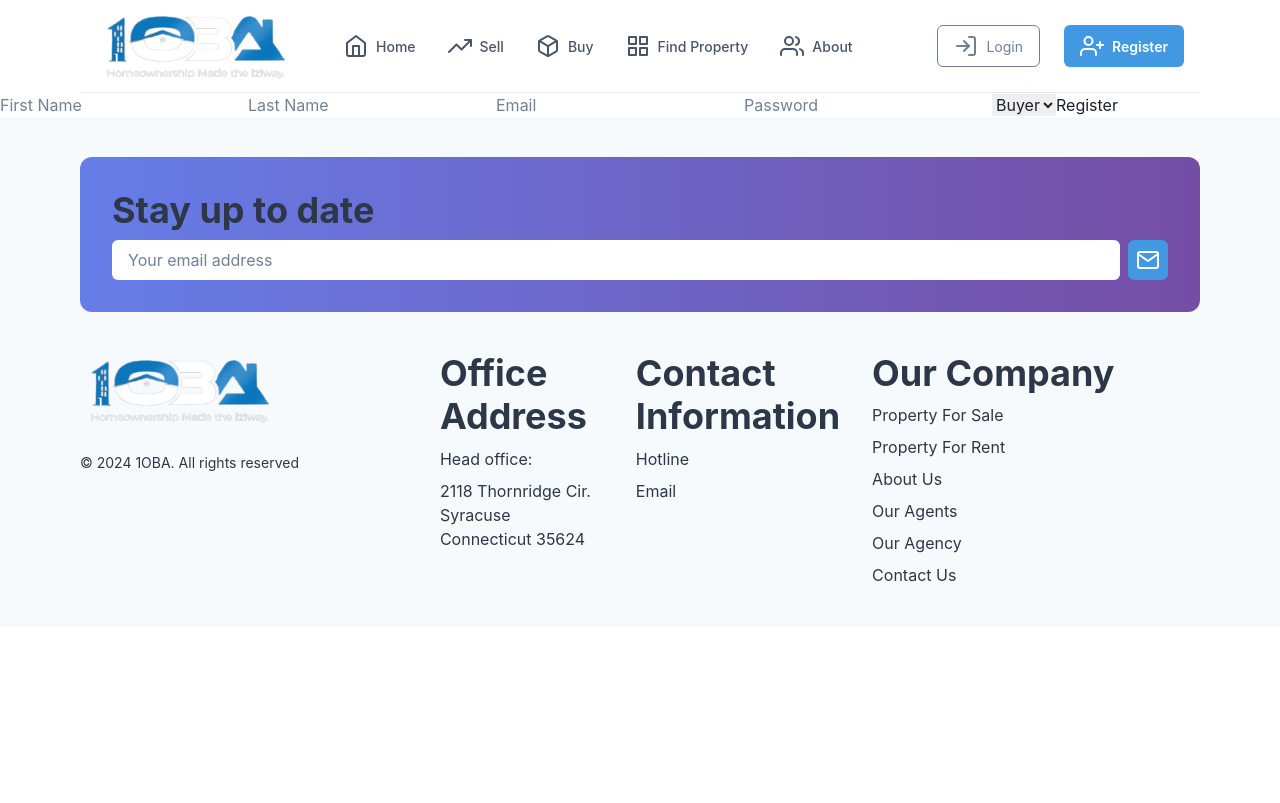
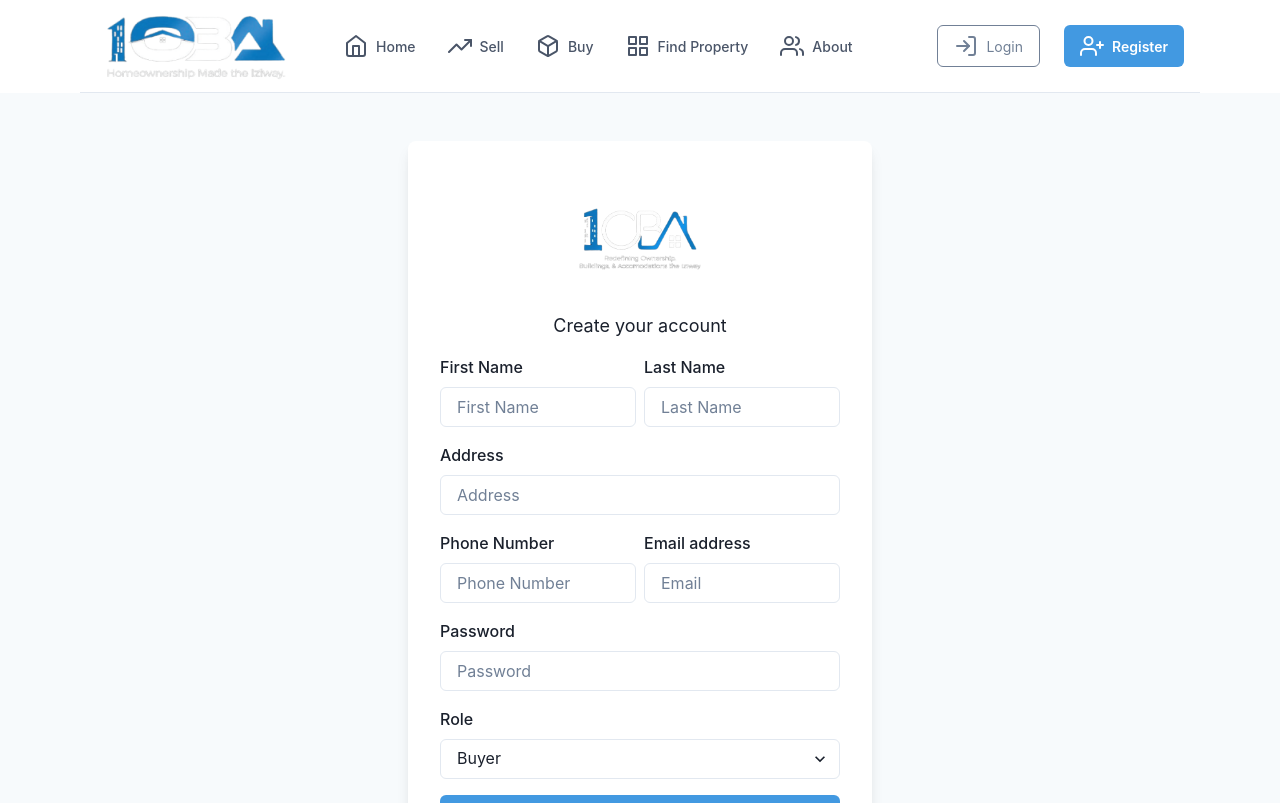
Before and after one commit to ahmadthakur/1oba-website-client, a React (Create React App) app: page /register in a window 1280 px wide. Shown: the top 803 px of the page. Built offline with nearby package versions, Linux system fonts and the light colour scheme.

Commit message:
chore: Update API base URL in UserContext.js and Navbar.js
This commit updates the API base URL in the UserContext.js and Navbar.js files to use the REACT_APP_API_BASE_URL environment variable, ensuring consistency and flexibility in making API requests.

```diff
--- a/src/components/Login.js
+++ b/src/components/Login.js
@@ -14,6 +14,7 @@ import {
   Text,
   useColorModeValue,
   Image,
+  useToast,
 } from "@chakra-ui/react";
 import logo from "../images/logo-f.png";
 
@@ -21,10 +22,29 @@ export default function Login() {
   const [email, setEmail] = useState("");
   const [password, setPassword] = useState("");
   const { login } = useContext(UserContext);
+  const toast = useToast();
 
   const handleSubmit = async (e) => {
     e.preventDefault();
+    try {
       await login(email, password);
+      toast({
+        title: "Logged in",
+        description: "You have successfully logged in.",
+        status: "success",
+        duration: 3000,
+        isClosable: true,
+      });
+    } catch (err) {
+      console.error(err);
+      toast({
+        title: "Error",
+        description: err.message,
+        status: "error",
+        duration: 3000,
+        isClosable: true,
+      });
+    }
   };
 
   return (
@@ -35,21 +55,19 @@ export default function Login() {
       bg={useColorModeValue("gray.50", "gray.800")}
     >
       <Stack spacing={8} mx={"auto"} maxW={"lg"} py={12} px={6}>
-
         <Box
           rounded={"lg"}
           bg={useColorModeValue("white", "gray.700")}
           boxShadow={"lg"}
           p={8}
         >
+          <form onSubmit={handleSubmit}>
             <Stack spacing={4}>
               <Stack align={"center"}>
                 <Image src={logo} alt="Logo" maxWidth={"200px"} />
-          <Text fontSize={"lg"}>
-            Sign in to your account
-          </Text>
+                <Text fontSize={"lg"}>Sign in to your account</Text>
               </Stack>
-            <FormControl id="email" onSubmit={handleSubmit}>
+              <FormControl id="email">
                 <FormLabel>Email address</FormLabel>
                 <Input
                   type="email"
@@ -90,6 +108,7 @@ export default function Login() {
                 </Button>
               </Stack>
             </Stack>
+          </form>
         </Box>
       </Stack>
     </Flex>
--- a/src/components/Navbar.js
+++ b/src/components/Navbar.js
@@ -15,6 +15,7 @@ import {
   useDisclosure,
   Image,
   Spacer,
+  Avatar,
 } from "@chakra-ui/react";
 import { HamburgerIcon, CloseIcon } from "@chakra-ui/icons";
 import {
@@ -79,6 +80,18 @@ export default function NavigationBar() {
           direction={"row"}
           spacing={6}
         >
+          {user ? (
+            <>
+              <Avatar name={user.name} src={user.avatar} />
+              <Button
+                onClick={logout}
+                display={{ base: "none", md: "inline-flex" }}
+              >
+                Logout
+              </Button>
+            </>
+          ) : (
+            <>
               <Button
                 py={2}
                 px={4}
@@ -91,13 +104,13 @@ export default function NavigationBar() {
                 _hover={{
                   bg: "grey.300",
                 }}
+                display={{ base: "none", md: "inline-flex" }}
               >
                 <Box as={LogIn} mr={2} /> Login
               </Button>
               <Button
                 py={2}
                 px={4}
-            display={{ base: "none", md: "inline-flex" }}
                 fontSize={"sm"}
                 fontWeight={600}
                 variant={"link"}
@@ -108,9 +121,12 @@ export default function NavigationBar() {
                 _hover={{
                   bg: "blue.300",
                 }}
+                display={{ base: "none", md: "inline-flex" }}
               >
                 <Box as={UserPlus} mr={2} /> Register
               </Button>
+            </>
+          )}
         </Stack>
       </Flex>
 
@@ -151,6 +167,8 @@ const DesktopNav = () => {
 };
 
 const MobileNav = () => {
+  const { user, logout } = useContext(UserContext);
+
   return (
     <Stack
       bg={useColorModeValue("white", "gray.800")}
@@ -160,6 +178,20 @@ const MobileNav = () => {
       {NAV_ITEMS.map((navItem) => (
         <MobileNavItem key={navItem.label} {...navItem} />
       ))}
+      {user ? (
+        <Button onClick={logout} w="full">
+          Logout
+        </Button>
+      ) : (
+        <>
+          <Button as={Link} to="/login" w="full" variant="ghost">
+            Login
+          </Button>
+          <Button as={Link} to="/register" w="full" colorScheme="blue">
+            Register
+          </Button>
+        </>
+      )}
     </Stack>
   );
 };
--- a/src/components/Register.js
+++ b/src/components/Register.js
@@ -1,56 +1,169 @@
-import React, { useState, useContext } from 'react';
-import { UserContext } from '../context/UserContext';
+import React, { useState, useContext } from "react";
+import { UserContext } from "../context/UserContext";
+import {
+  Flex,
+  Box,
+  FormControl,
+  FormLabel,
+  Input,
+  Stack,
+  Button,
+  Heading,
+  Text,
+  useColorModeValue,
+  Image,
+  useToast,
+  Select,
+} from "@chakra-ui/react";
+import logo from "../images/logo-f.png";
+import { Form } from "react-router-dom";
 
-const Register = () => {
-    const [fName, setFName] = useState('');
-    const [lName, setLName] = useState('');
-    const [email, setEmail] = useState('');
-    const [password, setPassword] = useState('');
-    const [role, setRole] = useState('buyer');
+export default function Register() {
+  const [fName, setFName] = useState("");
+  const [lName, setLName] = useState("");
+  const [address, setAddress] = useState("");
+  const [phoneNumber, setPhoneNumber] = useState("");
+  const [email, setEmail] = useState("");
+  const [password, setPassword] = useState("");
+  const [role, setRole] = useState("buyer");
   const { register } = useContext(UserContext);
+  const toast = useToast();
 
   const handleSubmit = async (e) => {
     e.preventDefault();
+    try {
       await register(fName, lName, email, password, role);
+      toast({
+        title: "Registered",
+        description: "You have successfully registered.",
+        status: "success",
+        duration: 3000,
+        isClosable: true,
+      });
+    } catch (err) {
+      console.error(err);
+      toast({
+        title: "Error",
+        description: err.message,
+        status: "error",
+        duration: 3000,
+        isClosable: true,
+      });
+    }
   };
 
   return (
+    <Flex
+      minH={"100vh"}
+      align={"center"}
+      justify={"center"}
+      bg={useColorModeValue("gray.50", "gray.800")}
+    >
+      <Stack spacing={8} mx={"auto"} maxW={"lg"} py={12} px={6}>
+        <Box
+          rounded={"lg"}
+          bg={useColorModeValue("white", "gray.700")}
+          boxShadow={"lg"}
+          p={8}
+        >
           <form onSubmit={handleSubmit}>
-            <input
+            <Stack spacing={4}>
+              <Stack align={"center"}>
+                <Image src={logo} alt="Logo" maxWidth={"200px"} />
+                <Text fontSize={"lg"}>Create your account</Text>
+              </Stack>
+              <Flex gap={2}>
+                <FormControl id="fName" flex={1}>
+                  <FormLabel>First Name</FormLabel>
+                  <Input
                     type="text"
                     value={fName}
                     onChange={(e) => setFName(e.target.value)}
                     placeholder="First Name"
                     required
                   />
-            <input
+                </FormControl>
+                <FormControl id="lName" flex={1}>
+                  <FormLabel>Last Name</FormLabel>
+                  <Input
                     type="text"
                     value={lName}
                     onChange={(e) => setLName(e.target.value)}
                     placeholder="Last Name"
                     required
                   />
-            <input
+                </FormControl>
+              </Flex>
+              <FormControl id="address">
+                <FormLabel>Address</FormLabel>
+                <Input
+                  type="text"
+                  value={address}
+                  onChange={(e) => setAddress(e.target.value)}
+                  placeholder="Address"
+                  required
+                />
+              </FormControl>
+              <Flex gap={2}>
+                  <FormControl id="phoneNumber">
+                    <FormLabel>Phone Number</FormLabel>
+                    <Input
+                      type="text"
+                      value={phoneNumber}
+                      onChange={(e) => setPhoneNumber(e.target.value)}
+                      placeholder="Phone Number"
+                      required
+                    />
+                  </FormControl>
+                  <FormControl id="email">
+                    <FormLabel>Email address</FormLabel>
+                    <Input
                       type="email"
                       value={email}
                       onChange={(e) => setEmail(e.target.value)}
                       placeholder="Email"
                       required
                     />
-            <input
+                  </FormControl>
+              </Flex>
+              <FormControl id="password">
+                <FormLabel>Password</FormLabel>
+                <Input
                   type="password"
                   value={password}
                   onChange={(e) => setPassword(e.target.value)}
                   placeholder="Password"
                   required
                 />
-            <select value={role} onChange={(e) => setRole(e.target.value)}>
+              </FormControl>
+              <FormControl id="role">
+                <FormLabel>Role</FormLabel>
+                <Select
+                  placeholder="Select role"
+                  value={role}
+                  onChange={(e) => setRole(e.target.value)}
+                  required
+                >
                   <option value="buyer">Buyer</option>
                   <option value="seller">Seller</option>
-            </select>
-            <button type="submit">Register</button>
+                </Select>
+              </FormControl>
+              <Stack spacing={10}>
+                <Button
+                  type="submit"
+                  bg={"blue.400"}
+                  color={"white"}
+                  _hover={{
+                    bg: "blue.500",
+                  }}
+                >
+                  Register
+                </Button>
+              </Stack>
+            </Stack>
           </form>
+        </Box>
+      </Stack>
+    </Flex>
   );
-};
-
-export default Register;
+}
--- a/src/context/UserContext.js
+++ b/src/context/UserContext.js
@@ -16,7 +16,7 @@ export const UserProvider = ({ children }) => {
     }, []);
 
     const login = async (email, password) => {
-        const response = await axios.post('http://localhost:5000/api/users/login', { email, password });
+        const response = await axios.post(`${process.env.REACT_APP_API_BASE_URL}/api/users/login`, { email, password });
         const { token } = response.data;
         localStorage.setItem('token', token);
         const decoded = jwtDecode(token);
@@ -24,7 +24,7 @@ export const UserProvider = ({ children }) => {
     };
 
     const register = async (fName, lName, email, password, role) => {
-        const response = await axios.post('http://localhost:5000/api/users/register', { fName, lName, email, password, role });
+        const response = await axios.post(`${process.env.REACT_APP_API_BASE_URL}/api/users/register`, { fName, lName, email, password, role });
         const { token } = response.data;
         localStorage.setItem('token', token);
         const decoded = jwtDecode(token);
```
Also changed, not shown: 1 other file (tests, documents, lock files or other folders). Lines whose indentation alone changed are shown as unchanged.
